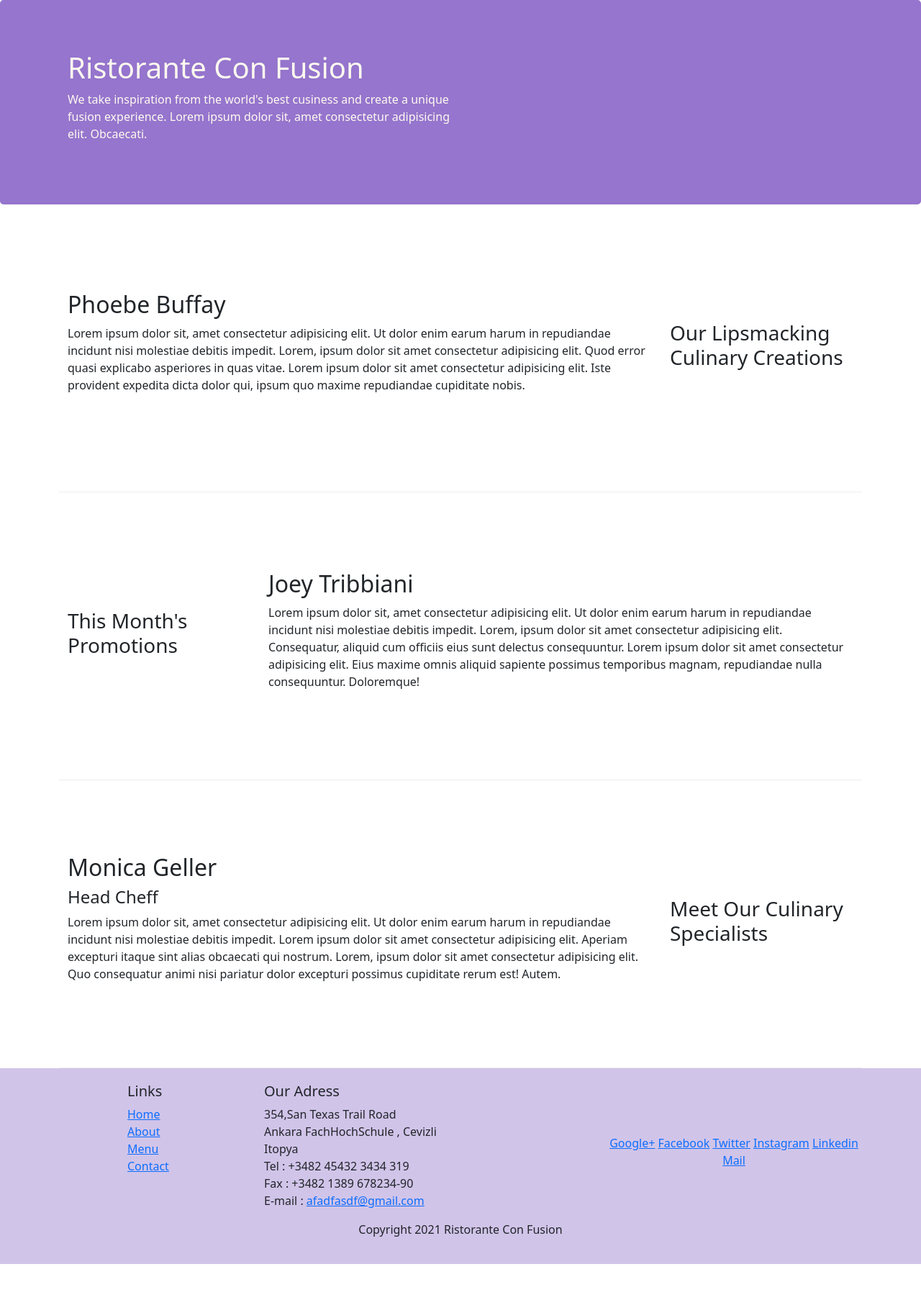
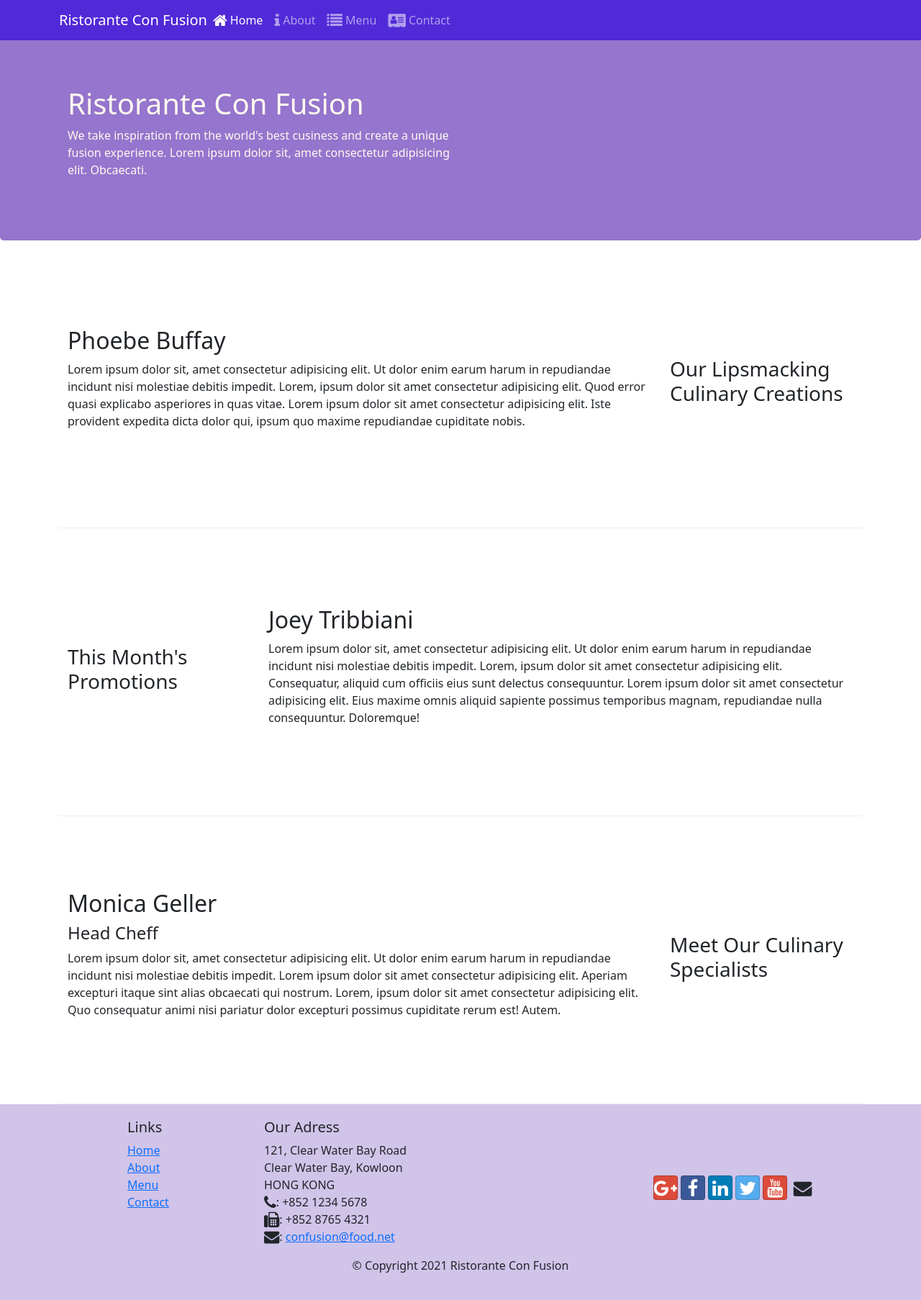
Before and after one commit to anilduyguc/Ristorante-Con-Fusion, a website: page index.html in a window 1280 px wide. Shown: the whole page at 72% size. Before the commit the page ends 1756 px from the top, so only its background shows below. Drawn offline with nearby package versions, Linux system fonts and the light colour scheme.

Commit message:
after the navbar and fontawesome icons

```diff
--- a/css/styles.css
+++ b/css/styles.css
@@ -26,3 +26,11 @@
     margin: 0px;
     color: #0f0f0f;
 }
+body{
+    padding: 50px 0px 0px 0px;
+    z-index: 0;
+}
+
+.navbar-dark{
+    background-color: #512AD8;
+}
--- a/index.html
+++ b/index.html
@@ -9,9 +9,27 @@
         integrity="sha384-EVSTQN3/azprG1Anm3QDgpJLIm9Nao0Yz1ztcQTwFspd3yD65VohhpuuCOmLASjC" crossorigin="anonymous">
     <title>Ristorante Con Fusion</title>
     <link rel="stylesheet" href="css/styles.css">
+    <link rel="stylesheet" href="node_modules/font-awesome/css/font-awesome.min.css">
+    <link rel="stylesheet" href="node_modules/bootstrap-social/bootstrap-social.css">
 </head>
 
 <body>
+    <nav class="navbar navbar-dark navbar-expand-sm fixed-top">
+        <div class="container">
+            <button class="navbar-toggler" type="button" data-bs-toggle="collapse" data-bs-target="#Navbar">
+                <span class="navbar-toggler-icon"></span>
+            </button>
+            <a href="#" class="navbar-brand me-auto">Ristorante Con Fusion</a>
+            <div class="collapse navbar-collapse" id="Navbar">
+                <ul class="navbar-nav me-auto">
+                    <li class="nav-item"><a href="#" class="nav-link active"><span class="fa fa-home fa-lg"></span> Home</a></li>
+                    <li class="nav-item"><a href="./aboutus.html" class="nav-link"><span class="fa fa-info fa-lg"></span> About</a></li>
+                    <li class="nav-item"><a href="#" class="nav-link"><span class="fa fa-list fa-lg"></span> Menu</a></li>
+                    <li class="nav-item"><a href="#" class="nav-link"><span class="fa fa-address-card fa-lg"></span> Contact</a></li>
+                </ul>
+            </div>
+        </div>
+    </nav>
     <header class="jumbotron">
         <div class="container">
             <div class="row row-header">
@@ -78,7 +96,7 @@
                     <h5>Links</h5>
                     <ul class="list-unstyled">
                         <li><a href="#">Home</a></li>
-                        <li><a href="#">About</a></li>
+                        <li><a href="./aboutus.html">About</a></li>
                         <li><a href="#">Menu</a></li>
                         <li><a href="#">Contact</a></li>
                     </ul>
@@ -86,28 +104,28 @@
                 <div class="col-7 col-sm-5">
                     <h5>Our Adress</h5>
                     <address>
-                        354,San Texas Trail Road <br>
-                        Ankara FachHochSchule , Cevizli <br>
-                        Itopya <br>
-                        Tel : +3482 45432 3434 319 <br>
-                        Fax : +3482 1389 678234-90 <br>
-                        E-mail : <a href="#">afadfasdf@gmail.com</a>
+                        121, Clear Water Bay Road<br>
+                        Clear Water Bay, Kowloon<br>
+                        HONG KONG<br>
+                        <i class="fa fa-phone fa-lg"></i>: +852 1234 5678 <br>
+                        <i class="fa fa-fax fa-lg"></i>: +852 8765 4321 <br>
+                        <i class="fa fa-envelope fa-lg"></i>: <a href="mailto:confusion@food.net">confusion@food.net</a>
                     </address>
                 </div>
                 <div class="col-12 col-sm-4 align-self-center">
                     <div class="text-center">
-                        <a href="#">Google+</a>
-                        <a href="#">Facebook</a>
-                        <a href="#">Twitter</a>
-                        <a href="#">Instagram</a>
-                        <a href="#">Linkedin</a>
-                        <a href="#">Mail</a>
+                        <a class="btn btn-social-icon btn-google" href="http://google.com/+"><i class="fa fa-google-plus fa-lg"></i></a>
+                        <a class="btn btn-social-icon btn-facebook" href="http://www.facebook.com/profile.php?id="><i class="fa fa-facebook fa-lg"></i></a>
+                        <a class="btn btn-social-icon btn-linkedin" href="http://www.linkedin.com/in/"><i class="fa fa-linkedin fa-lg"></i></a>
+                        <a class="btn btn-social-icon btn-twitter" href="http://twitter.com/"><i class="fa fa-twitter fa-lg"></i></a>
+                        <a class="btn btn-social-icon btn-google" href="http://youtube.com/"><i class="fa fa-youtube fa-lg"></i></a>
+                        <a class="btn btn-social-icon" href="mailto:"><i class="fa fa-envelope fa-lg"></i></a>
                     </div>
                 </div>
             </div>
             <div class="row justify-content-center">
                 <div class="col-auto">
-                    <p>Copyright 2021 Ristorante Con Fusion</p>
+                    <p>© Copyright 2021 Ristorante Con Fusion</p>
                 </div>
             </div>
         </div>
--- a/package.json
+++ b/package.json
@@ -12,5 +12,9 @@
   "license": "ISC",
   "devDependencies": {
     "lite-server": "^2.6.1"
+  },
+  "dependencies": {
+    "bootstrap-social": "^5.1.1",
+    "font-awesome": "^4.7.0"
   }
 }
```
Also changed, not shown: aboutus.html (+35 -53 lines), 1 other file.
